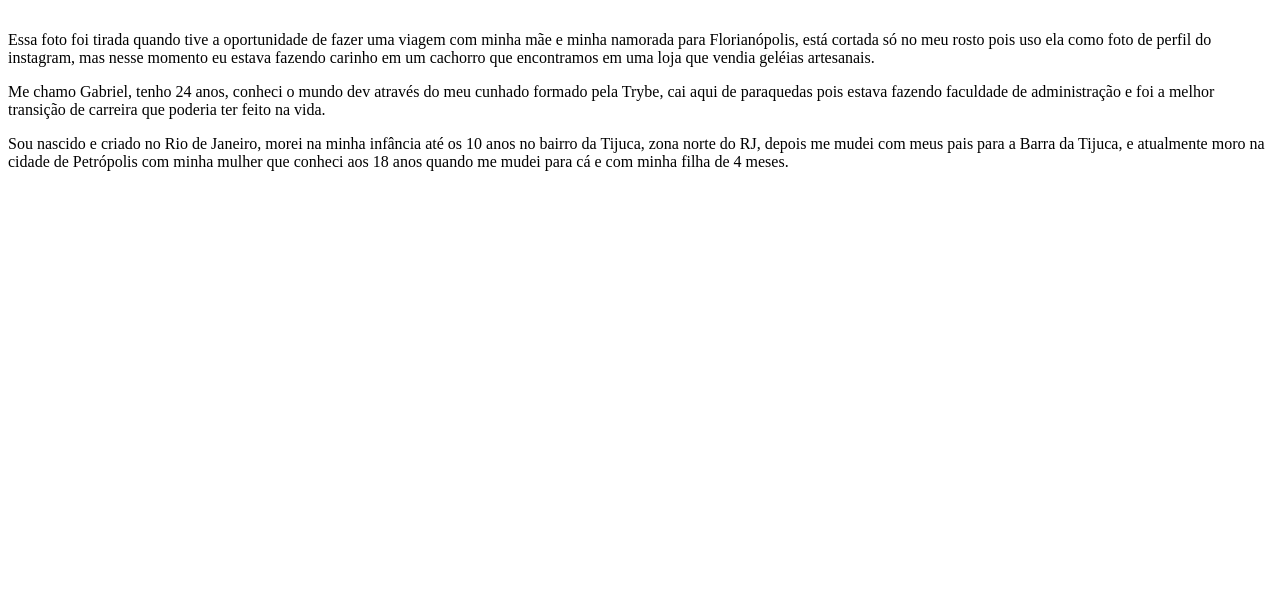
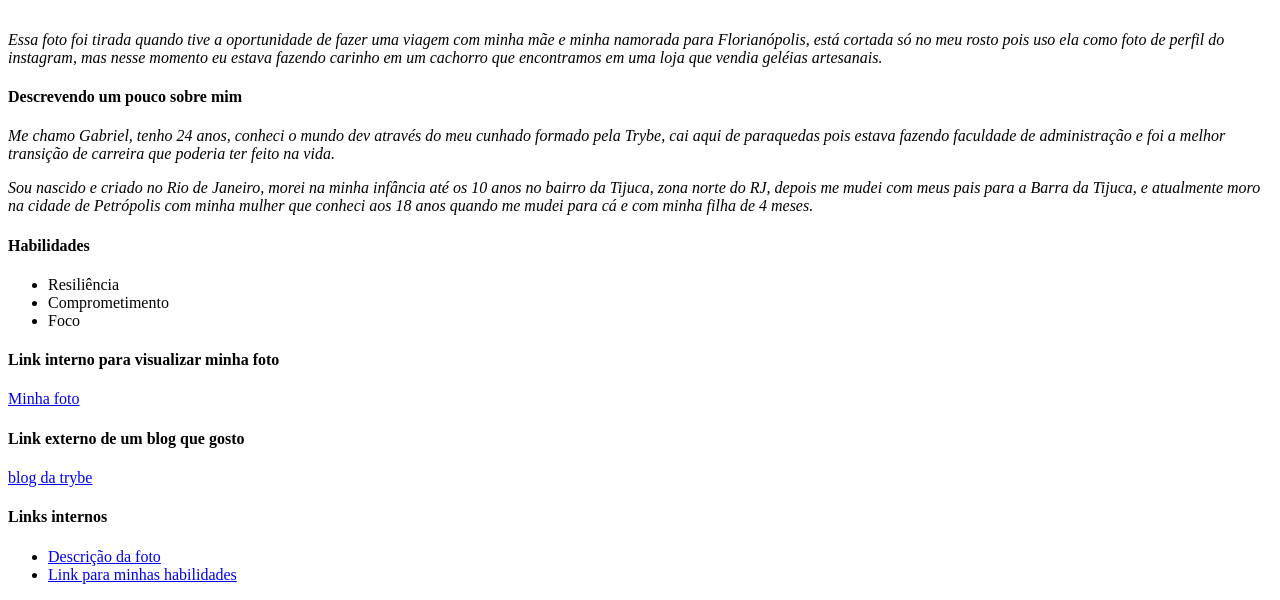
Before and after one commit to Gabrielgslm/Primeiro-Portif-lio-Web, a plain HTML site: page index.html in a window 1280 px wide. Shown: the part 309-909 px from the top of the page. Before the commit the page ends 800 px from the top, so only its background shows below. Drawn offline with Linux system fonts and the light colour scheme.

Commit message:
Termino do primeiro exercicio HTML

```diff
--- a/index.html
+++ b/index.html
@@ -14,21 +14,54 @@
     <br>
     <br>
 
-    <div>
+<p><em>
+    Essa foto foi tirada quando tive a oportunidade de fazer uma viagem com minha mãe e minha namorada para Florianópolis,
+    está cortada só no meu rosto pois uso ela como foto de perfil do instagram, mas nesse momento eu estava fazendo carinho em
+    um cachorro que encontramos em uma loja que vendia geléias artesanais.
+</em></p>
 
-    <p>Essa foto foi tirada quando tive a oportunidade de fazer uma viagem com minha mãe e minha namorada para Florianópolis,
-        está cortada só no meu rosto pois uso ela como foto de perfil do instagram, mas nesse momento eu estava fazendo carinho em
-        um cachorro que encontramos em uma loja que vendia geléias artesanais.
-    </p>
-    </div>
+<!--Seção 1-->
 
-<p>Me chamo Gabriel, tenho 24 anos, conheci o mundo dev através do meu cunhado formado pela Trybe, cai aqui de paraquedas pois estava fazendo faculdade
+<h4>Descrevendo um pouco sobre mim</h4>
+<p><i>
+    Me chamo Gabriel, tenho 24 anos, conheci o mundo dev através do meu cunhado formado pela Trybe, cai aqui de paraquedas pois estava fazendo faculdade
     de administração e foi a melhor transição de carreira que poderia ter feito na vida.
-</p>
-    <p>Sou nascido e criado no Rio de Janeiro, morei na minha infância até os 10 anos no bairro da Tijuca, zona norte do RJ, depois me mudei com meus
-        pais para a Barra da Tijuca, e atualmente moro na cidade de Petrópolis com minha mulher que conheci aos 18 anos quando me mudei para cá e com minha
-        filha de 4 meses.
-    </p>
+</i></p>
+
+<p><i>
+    Sou nascido e criado no Rio de Janeiro, morei na minha infância até os 10 anos no bairro da Tijuca, zona norte do RJ, depois me mudei com meus
+    pais para a Barra da Tijuca, e atualmente moro na cidade de Petrópolis com minha mulher que conheci aos 18 anos quando me mudei para cá e com minha
+    filha de 4 meses.
+</i></p>
+
+    <!-- Seção 2 -->
+
+<h4>Habilidades</h4>
+
+    <ul>
+        <li>Resiliência</li>
+        <li>Comprometimento</li>
+        <li>Foco</li>
+    </ul>
+
+    <!-- Seção 3 -->
+
+<h4>Link interno para visualizar minha foto</h4>
+    <a href="http://127.0.0.1:5501/imagens/foto de perfil instagram">Minha foto</a>
+
+    <!--Seção 4-->
+
+<h4>Link externo de um blog que gosto</h4>
+    <a href="https://blog.betrybe.com/">blog da trybe</a>
+
+    <!--Seção 5-->
+
+<h4>Links internos</h4>
+
+    <ul>
+        <li><a href="http://127.0.0.1:5501/index.html#:~:text=Essa%20foto%20foi,vendia%20gel%C3%A9ias%20artesanais.">Descrição da foto</a></li>
+        <li><a href="http://127.0.0.1:5501/index.html#:~:text=de%204%20meses.-,Habilidades,-Resili%C3%AAncia">Link para minhas habilidades</a></li>
+    </ul>
 
 
 
```
